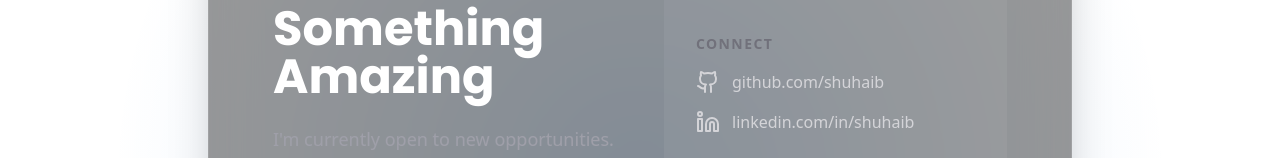
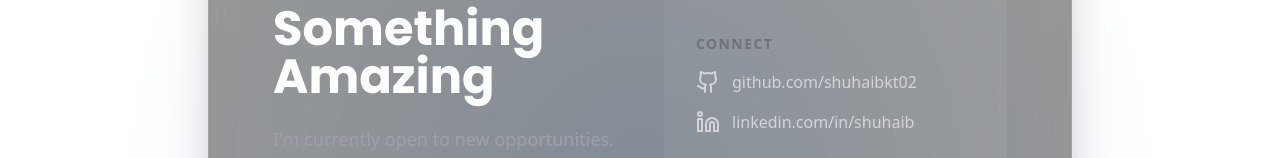
Before and after one commit to shuhaibkt02/portfolio_v2, a Next.js app: page / in a window 1280 px wide. Shown: the part 4245-4403 px from the top of the page. Built offline with nearby package versions, Linux system fonts and the light colour scheme.

Commit message:
feat: add new contact section component and resume PDF

```diff
--- a/src/components/contact/ContactSection.tsx
+++ b/src/components/contact/ContactSection.tsx
@@ -29,7 +29,7 @@ export const ContactSection = () => {
 
                             <div className="flex flex-col gap-4 sm:flex-row">
                                 <a
-                                    href="mailto:shuhaib@example.com"
+                                    href="mailto:shuhaibkt02@gmail.com"
                                     className="flex items-center justify-center gap-2 rounded-full bg-flutter-blue px-6 py-3 font-medium text-white transition-transform hover:scale-105"
                                 >
                                     <Mail size={20} />
@@ -50,12 +50,12 @@ export const ContactSection = () => {
                             <div>
                                 <h3 className="mb-4 text-sm font-bold uppercase tracking-widest text-zinc-500">Connect</h3>
                                 <div className="flex flex-col gap-4">
-                                    <a href="https://github.com/shuhaib" target="_blank" className="flex items-center gap-3 text-zinc-300 hover:text-white group">
+                                    <a href="https://github.com/shuhaibkt02" target="_blank" className="flex items-center gap-3 text-zinc-300 hover:text-white group">
                                         <Github size={24} className="group-hover:text-flutter-blue transition-colors" />
-                                        <span>github.com/shuhaib</span>
+                                        <span>github.com/shuhaibkt02</span>
                                         <ArrowRight size={16} className="opacity-0 -translate-x-2 transition-all group-hover:opacity-100 group-hover:translate-x-0" />
                                     </a>
-                                    <a href="https://linkedin.com/in/shuhaib" target="_blank" className="flex items-center gap-3 text-zinc-300 hover:text-white group">
+                                    <a href="https://www.linkedin.com/in/shuhaibkt/" target="_blank" className="flex items-center gap-3 text-zinc-300 hover:text-white group">
                                         <Linkedin size={24} className="group-hover:text-flutter-blue transition-colors" />
                                         <span>linkedin.com/in/shuhaib</span>
                                         <ArrowRight size={16} className="opacity-0 -translate-x-2 transition-all group-hover:opacity-100 group-hover:translate-x-0" />
```
Also changed, not shown: 1 other file (tests, documents, lock files or other folders).
